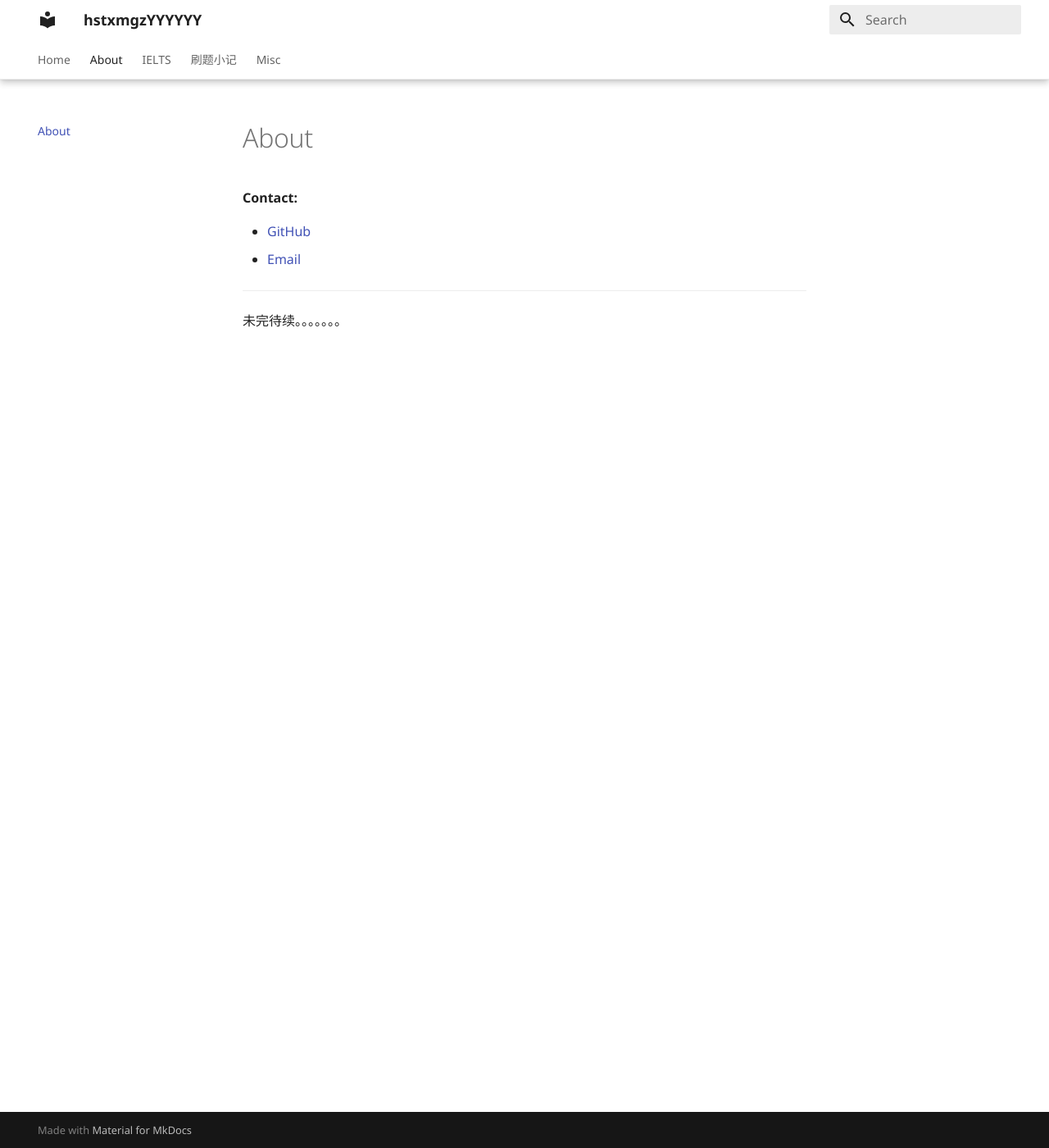
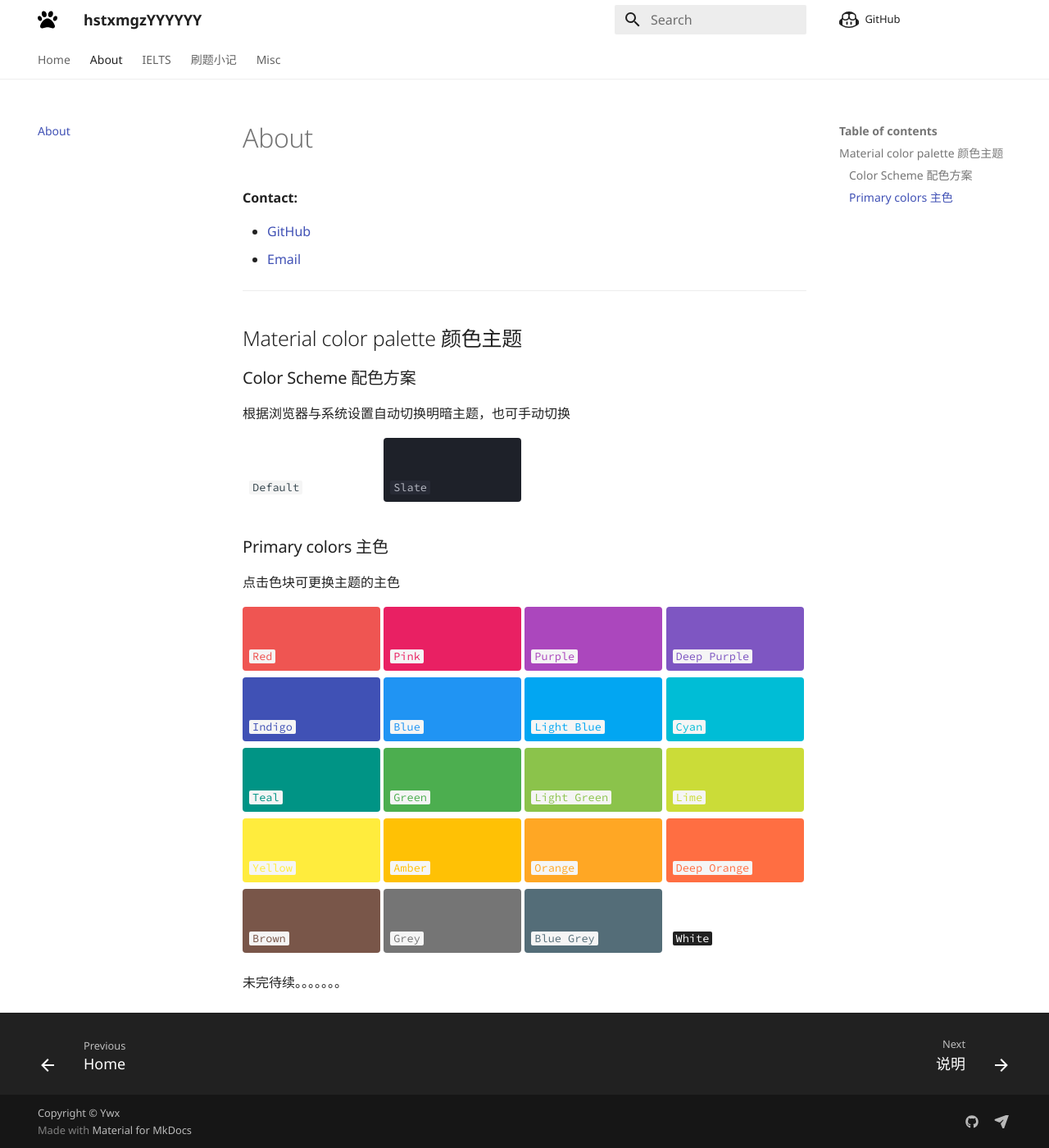
Before and after one commit to hstxmgzY/hstxmgzY.github.io, an MkDocs documentation site: the page built from docs/about.md, in a window 1280 px wide and 1400 px high. Shown: the whole window at 82% size. Built offline with MkDocs 1.6.1 and Material for MkDocs 9.7.7, drawn with Linux system fonts in a browser that asks for light colours; comment, search, counter and statistics services are not loaded.

Commit message:
Update:更新主页

```diff
--- a/docs/about.md
+++ b/docs/about.md
@@ -8,5 +8,104 @@
 ---
 
 
+## Material color palette 颜色主题
+
+### Color Scheme 配色方案
+
+根据浏览器与系统设置自动切换明暗主题，也可手动切换
+
+<div class="tx-switch">
+<button data-md-color-scheme="default"><code>Default</code></button>
+<button data-md-color-scheme="slate"><code>Slate</code></button>
+</div>
+<script>
+  var buttons = document.querySelectorAll("button[data-md-color-scheme]")
+  Array.prototype.forEach.call(buttons, function(button) {
+    button.addEventListener("click", function() {
+      document.body.dataset.mdColorScheme = this.dataset.mdColorScheme;
+      localStorage.setItem("data-md-color-scheme",this.dataset.mdColorScheme);
+    })
+  })
+</script>
+
+### Primary colors 主色
+
+点击色块可更换主题的主色
+
+<div class="tx-switch">
+<button data-md-color-primary="red"><code>Red</code></button>
+<button data-md-color-primary="pink"><code>Pink</code></button>
+<button data-md-color-primary="purple"><code>Purple</code></button>
+<button data-md-color-primary="deep-purple"><code>Deep Purple</code></button>
+<button data-md-color-primary="indigo"><code>Indigo</code></button>
+<button data-md-color-primary="blue"><code>Blue</code></button>
+<button data-md-color-primary="light-blue"><code>Light Blue</code></button>
+<button data-md-color-primary="cyan"><code>Cyan</code></button>
+<button data-md-color-primary="teal"><code>Teal</code></button>
+<button data-md-color-primary="green"><code>Green</code></button>
+<button data-md-color-primary="light-green"><code>Light Green</code></button>
+<button data-md-color-primary="lime"><code>Lime</code></button>
+<button data-md-color-primary="yellow"><code>Yellow</code></button>
+<button data-md-color-primary="amber"><code>Amber</code></button>
+<button data-md-color-primary="orange"><code>Orange</code></button>
+<button data-md-color-primary="deep-orange"><code>Deep Orange</code></button>
+<button data-md-color-primary="brown"><code>Brown</code></button>
+<button data-md-color-primary="grey"><code>Grey</code></button>
+<button data-md-color-primary="blue-grey"><code>Blue Grey</code></button>
+<button data-md-color-primary="white"><code>White</code></button>
+</div>
+<script>
+  var buttons = document.querySelectorAll("button[data-md-color-primary]");
+  Array.prototype.forEach.call(buttons, function(button) {
+    button.addEventListener("click", function() {
+      document.body.dataset.mdColorPrimary = this.dataset.mdColorPrimary;
+      localStorage.setItem("data-md-color-primary",this.dataset.mdColorPrimary);
+    })
+  })
+</script>
+
+
+
+
+<style>
+button[data-md-color-accent]> code {
+    background-color: var(--md-code-bg-color);
+    color: var(--md-accent-fg-color);
+  }
+button[data-md-color-primary] > code {
+    background-color: var(--md-code-bg-color);
+    color: var(--md-primary-fg-color);
+  }
+button[data-md-color-primary='white'] > code {
+    background-color: var(--md-primary-bg-color);
+    color: var(--md-primary-fg-color);
+  }
+button[data-md-color-accent],button[data-md-color-primary],button[data-md-color-scheme]{
+    width: 8.4rem;
+    margin-bottom: .4rem;
+    padding: 2.4rem .4rem .4rem;
+    transition: background-color .25s,opacity .25s;
+    border-radius: .2rem;
+    color: #fff;
+    font-size: .8rem;
+    text-align: left;
+    cursor: pointer;
+}
+button[data-md-color-accent]{
+  background-color: var(--md-accent-fg-color);
+}
+button[data-md-color-primary]{
+  background-color: var(--md-primary-fg-color);
+}
+button[data-md-color-scheme='default']{
+  background-color: hsla(0, 0%, 100%, 1);
+}
+button[data-md-color-scheme='slate']{
+  background-color: var(--md-default-bg-color);
+}
+button[data-md-color-accent]:hover, button[data-md-color-primary]:hover {
+    opacity: .75;
+}
+</style>
 
 未完待续。。。。。。。
--- a/mkdocs.yml
+++ b/mkdocs.yml
@@ -1,4 +1,6 @@
+repo_url: https://github.com/hstxmgzY/hstxmgzY.github.io
 site_name: hstxmgzYYYYYY
+
 nav:
   - Home: "index.html"
   - "about.md"
@@ -37,18 +39,18 @@ nav:
            - "JF/归档/202404/20240424.md"
          - "202405":
            - "JF/归档/202405/202405.md"
-
   - Misc:
       - problems: "Misc/hghgh1.md"
 
 theme:
   name: material
+  custom_dir: overrides/
   language: en
+  favicon: WebIcon.svg
   palette:
     primary: white
     accent: red
     scheme: preference
-  icon:
     repo: fontawesome/brands/github-alt
     admonition:
       note: octicons/tag-16
@@ -64,14 +66,25 @@ theme:
       example: octicons/beaker-16
       quote: octicons/quote-16
   features:
-  - navigation.tabs
-  - navigation.tabs.sticky
-  - search.suggest
-  - search.highlight
-  - search.share
+    - navigation.path
+    - navigation.tabs
+    - search.suggest
+    - search.share
+    - content.code.select
+    - content.code.copy
+    - content.tabs.link
+    - navigation.instant
+    - navigation.instant.progress
+    - navigation.footer
+    - search.highlight
   font:
     text: Noto Sans
     code: Source Code Pro
+  icon:
+    repo: repo_icon
+    logo: WebIcon
+
+
 markdown_extensions:
   - attr_list
   - md_in_html
@@ -86,6 +99,17 @@ markdown_extensions:
   - pymdownx.superfences
   - admonition
   - pymdownx.details
+  - pymdownx.arithmatex:
+      generic: true
+  - pymdownx.tabbed:
+      alternate_style: true
+  - attr_list
+  - pymdownx.emoji:
+      emoji_index: !!python/name:material.extensions.emoji.twemoji
+      emoji_generator: !!python/name:material.extensions.emoji.to_svg
+      options:
+        custom_icons:
+          - overrides/.icons
 
 extra_javascript:
   - javascripts/mathjax.js
@@ -94,3 +118,12 @@ extra_javascript:
 
 extra_css:
   - https://cdnjs.cloudflare.com/ajax/libs/KaTeX/0.16.7/katex.min.css
+
+copyright: "Copyright &copy Ywx"
+
+extra:
+  social:
+    - icon: fontawesome/brands/github
+      link: https://github.com/hstxmgzY/hstxmgzY.github.io
+    - icon: fontawesome/solid/paper-plane
+      link: mailto:gooeyerwz@gmail.com
```
Also changed, not shown: docs/JF/归档/202404/20240423.md (+10 -0 lines), docs/JF/归档/202405/202405.md (+2 -0 lines), docs/JF/机器学习/Chp0.md (+2 -3 lines), docs/index.html (+43 -41 lines), docs/WebIcon.svg (added), docs/img/01.jpg (added), docs/img/02.jpg (added), docs/img/03.jpg (added), overrides/.icons/WebIcon.svg (added), overrides/.icons/repo_icon.svg (added).
